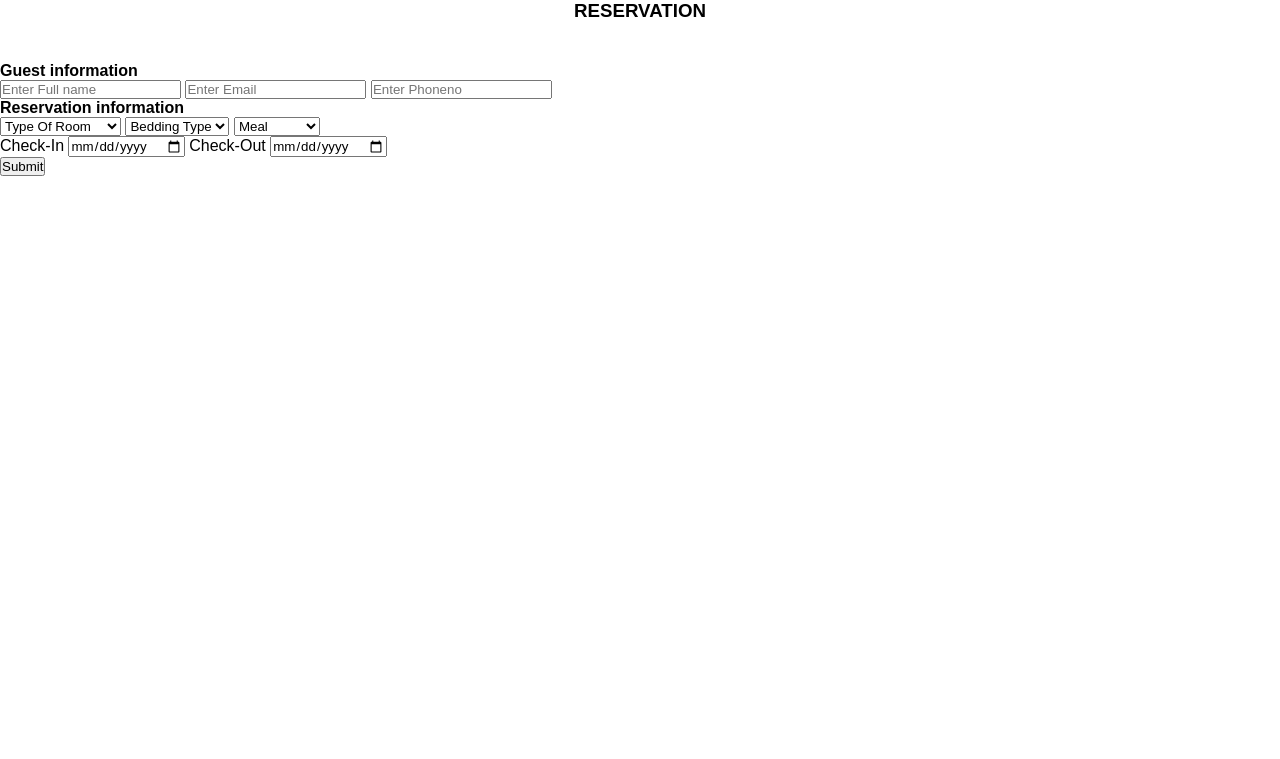
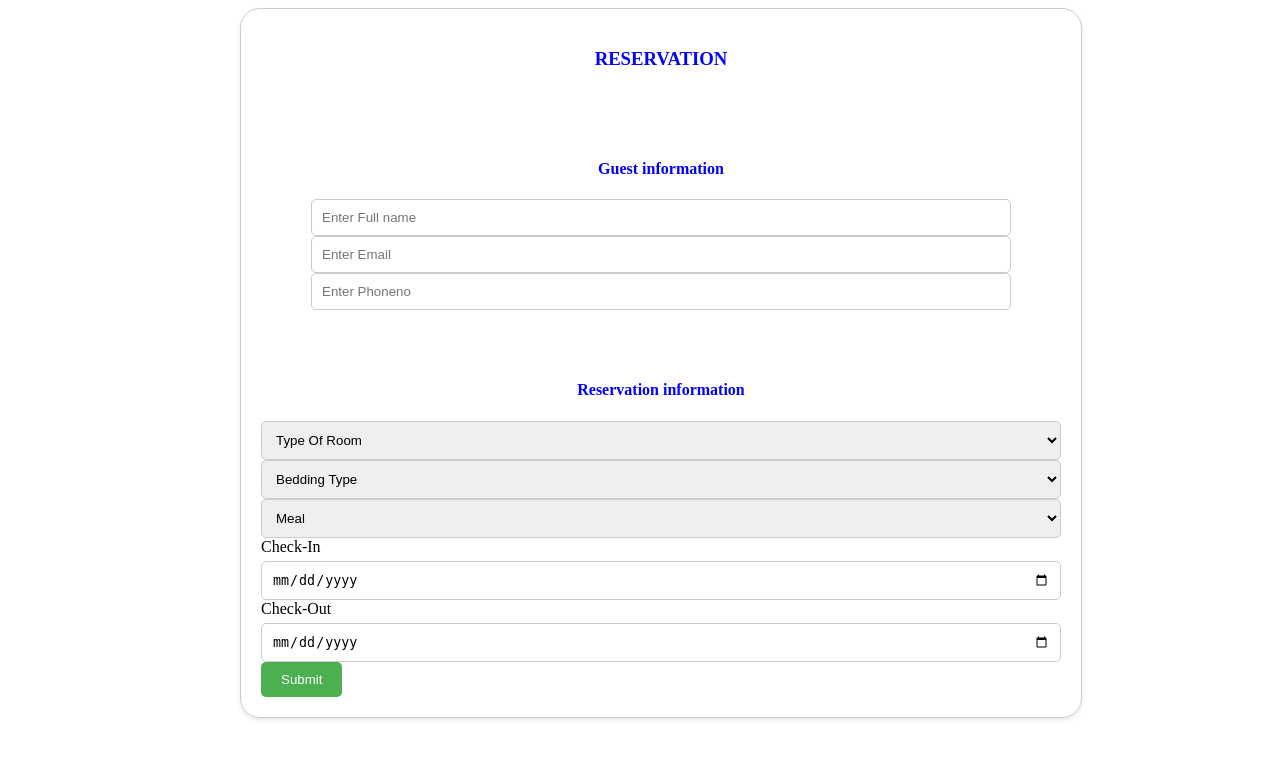
Before and after one commit to atmmtawa/g2hotel, a Python web app: template templates/booking.html in a window 1280 px wide. Shown: the top 759 px of the page. Run offline with Jinja, Linux system fonts and the light colour scheme; the template is opened without the code that fills it, so the values that code supplies are empty.

Commit message:
SecondCommit

```diff
--- a/statics/css/admin.css
+++ b/statics/css/admin.css
@@ -50,7 +50,6 @@ body {
 }
 ul li{
     display: flex;
-    /* justify-content: center; */
     align-items: center;
     padding: 0px 10px;
     height: 50px;
--- a/statics/css/style.css
+++ b/statics/css/style.css
@@ -26,6 +26,7 @@
   input[type="password"],
   input[type="tel"],
   input[type="date"],
+  input[type="number"],
   select {
       width: 100%;
       padding: 10px;
@@ -58,6 +59,14 @@
       border-radius: 5px;
       cursor: pointer;
   }
+  button[type="button"] {
+    background-color: #4CAF50;
+    color: white;
+    padding: 10px 20px;
+    border: none;
+    border-radius: 5px;
+    cursor: pointer;
+}
   .login-container {
     position: relative;
     z-index: 3;
@@ -80,3 +89,6 @@
       color: red;
       margin-bottom: 15px;
   }
+  .guestinfo{
+    padding: 50px;
+  }
--- a/templates/ADMIN.html
+++ b/templates/ADMIN.html
@@ -5,7 +5,7 @@
     <meta charset="UTF-8">
     <meta http-equiv="X-UA-Compatible" content="IE=edge">
     <meta name="viewport" content="width=device-width, initial-scale=1.0">
-    <link rel="stylesheet" href="admin.css">
+    <link rel="stylesheet" href="../statics/css/admin.css">
 </head>
 
 <body>
--- a/templates/booking.html
+++ b/templates/booking.html
@@ -4,26 +4,26 @@
     <meta charset="UTF-8">
     <meta name="viewport" content="width=device-width, initial-scale=1.0">
     <title>Document</title>
-    <link rel="stylesheet" href="../statics/css/home.css">
+    <link rel="stylesheet" href="../statics/css/style.css">
 </head>
 <body>
-     <div id="guestdetails">
+     <div class="container">
         <form>
             <div class="head">
-                <h3>RESERVATION</h3>
+                <h3 style="text-align: center;color:blue;">RESERVATION</h3>
             </div>
             <div class="middle">
-                <div class="guestinfo">
-                    <h4>Guest information</h4>
-                    <input type="text" name="Name" placeholder="Enter Full name">
-                    <input type="email" name="Email" placeholder="Enter Email">
-                    <input type="text" name="Phone" placeholder="Enter Phoneno">
+                <div class="guestinfo" >
+                    <h4 style="text-align: center; color:blue;">Guest information</h4>
+                    <input type="text" name="Name" placeholder="Enter Full name"><br>
+                    <input type="email" name="Email" placeholder="Enter Email"><br>
+                    <input type="text" name="Phone" placeholder="Enter Phoneno"><br>
                 </div>
 
                 <div class="line"></div>
 
                 <div class="reservationinfo">
-                    <h4>Reservation information</h4>
+                    <h4 style="text-align: center; color:blue;">Reservation information</h4>
                     <select name="RoomType" class="selectinput">
 						<option value selected >Type Of Room</option>
                         <option value="Superior Room">KING ROOM</option>
@@ -56,7 +56,7 @@
                 </div>
             </div>
             <div class="footer">
-                <button class="btn-success" name="detailsubmit">Submit</button>
+                <button type="submit" class="btn-success" name="detailsubmit">Submit</button>
             </div>
         </form>
           </div>
```
Also changed, not shown: templates/AddRoom.html (+1 -7 lines), templates/addFood.html (+9 -6 lines), statics/css/home.css (line endings or trailing spaces).
